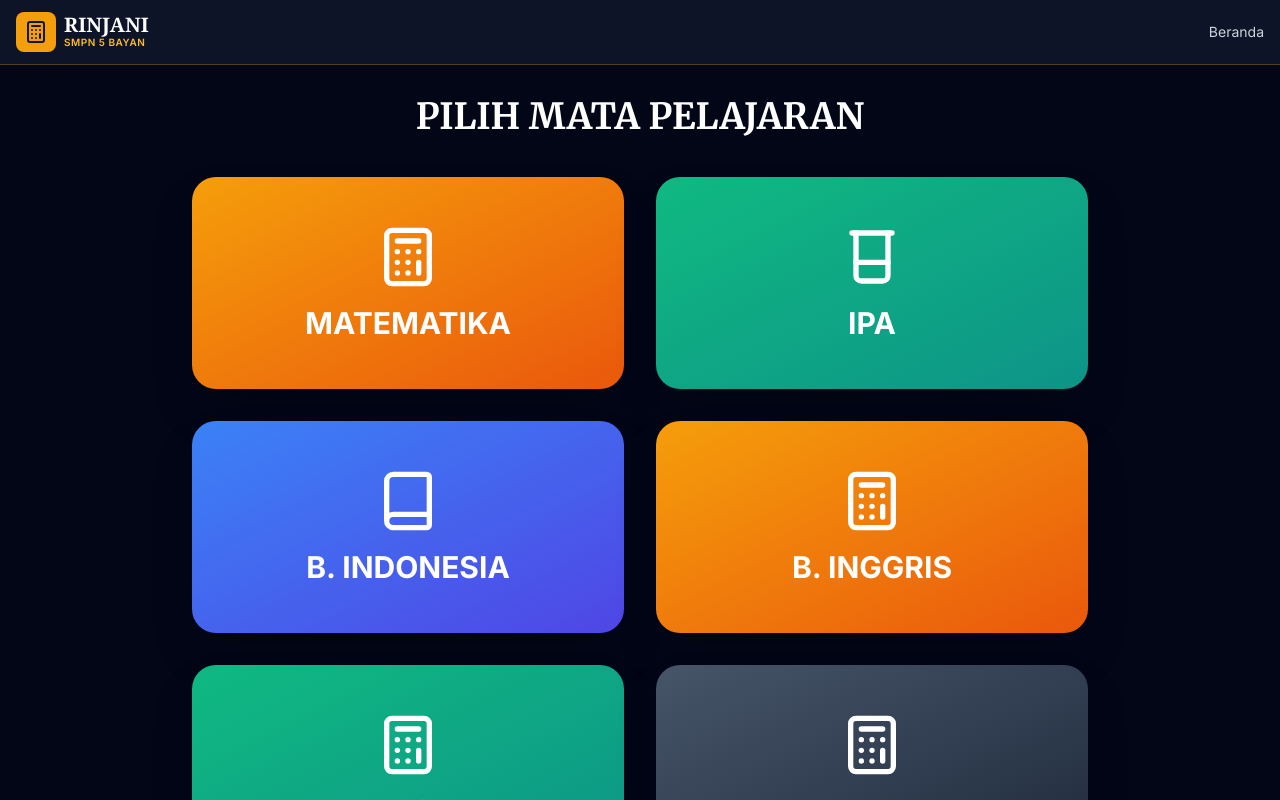
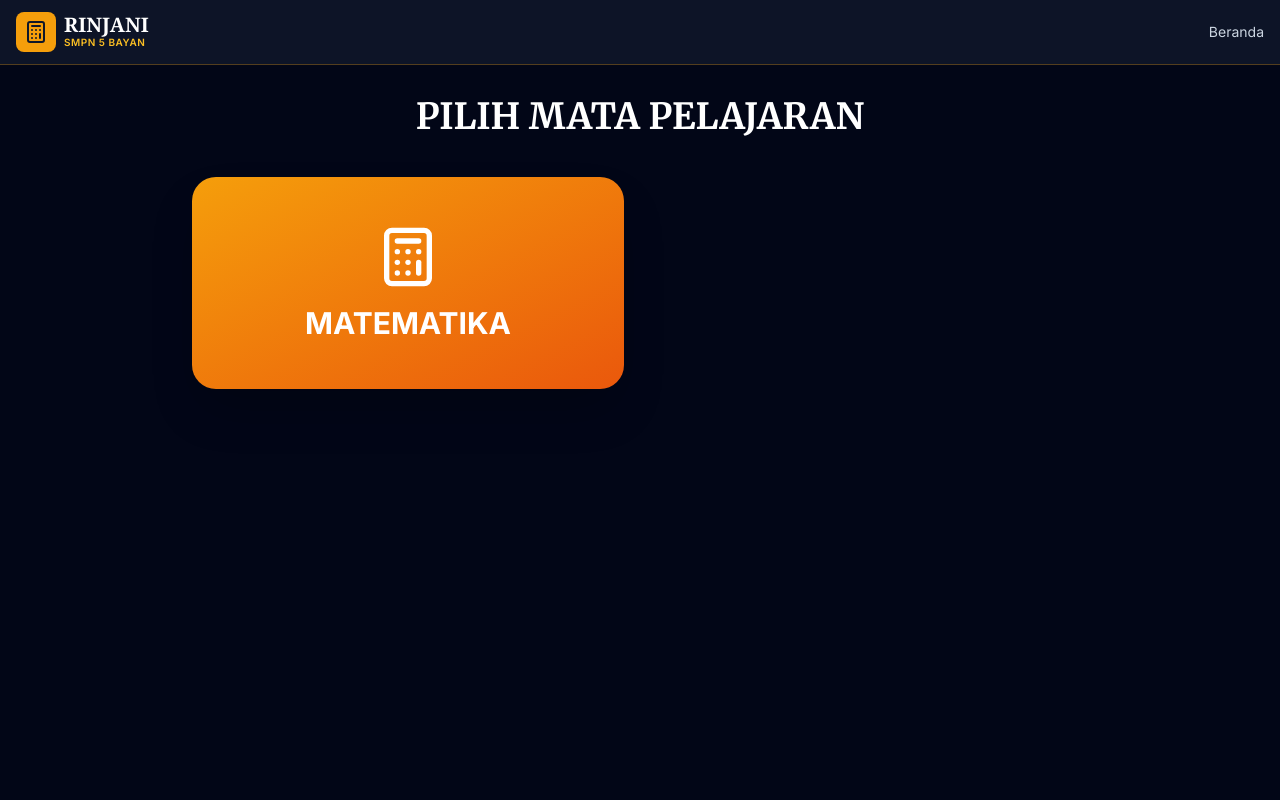
Before and after one commit to wawanandriawan412-arch/Rinjanibayan, a React (Vite) app: page / in a window 1280 px wide. Both pictures are taken after a click on the button "Mulai Belajar". Shown: the top 800 px of the page. Built offline with nearby package versions, Linux system fonts and the light colour scheme.

Commit message:
remove unused subjects from Mapel component and update URL for Grade 7 material

```diff
--- a/components/Mapel.tsx
+++ b/components/Mapel.tsx
@@ -10,15 +10,7 @@ interface MapelProps {
 const Mapel: React.FC<MapelProps> = ({ setPage, setSelectedMapel }) => {
   const daftarMapel = [
     { id: 'mtk', nama: 'MATEMATIKA', ikon: Calculator, warna: 'from-amber-500 to-orange-600' },
-    { id: 'ipa', nama: 'IPA', ikon: Beaker, warna: 'from-emerald-500 to-teal-600' },
-    { id: 'indo', nama: 'B. INDONESIA', ikon: Book, warna: 'from-blue-500 to-indigo-600' },
-    { id: 'inggris', nama: 'B. INGGRIS',ikon: Calculator, warna: 'from-amber-500 to-orange-600' },
-    { id: 'ips', nama: 'IPS', ikon: Calculator, warna: 'from-emerald-500 to-teal-600' },
-    { id: 'pkn', nama: 'PPKN', ikon:  Calculator, warna: 'from-slate-600 to-slate-800' },
-    { id: 'pai', nama: 'AGAMA', ikon:  Calculator, warna: 'from-green-600 to-lime-700' },
-    { id: 'tik', nama: 'INFORMATIKA', ikon: Calculator, warna: 'from-cyan-500 to-blue-600' },
-    { id: 'seni', nama: 'SENI BUDAYA', ikon: Palette, warna: 'from-fuchsia-500 to-purple-600' },
-    { id: 'pjok', nama: 'PJOK',ikon: Book, warna: 'from-orange-400 to-purple-600' },
+
     ];
 
   return (
--- a/pages/Grade7.tsx
+++ b/pages/Grade7.tsx
@@ -62,7 +62,7 @@ const menuMateri = [
     title: 'Bangun Ruang',
     icon: Shapes,
     color: 'from-cyan-500 to-blue-700',
-    urlMateri: 'https://media-prisma-segitiga.my.canva.site/c0ndqtv0kk6xzz9n',
+    urlMateri: 'https://murid.kemendikdasmen.go.id/sumber-belajar/materi/interaktif/volume-bangun-ruang-sisi-lengkung-bc04ebdd-f0e1-4af8-b456-1293df612473?id_sub_unit=e7729924-55f8-4b20-9392-550cc3560025',
     urlGame: 'https://link-game-geometri.com',
     urlPanduan: 'https://www.roblox.com/id/games/109167283944428/game-2'
   },
```
